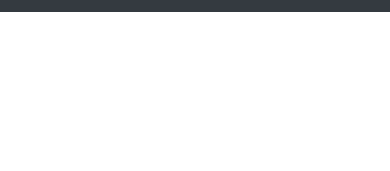
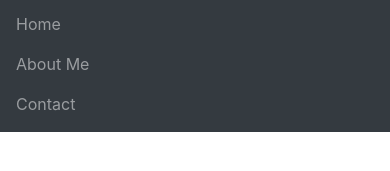
Before and after one commit to sterlingking1990/myportfolio, a plain HTML site: page index.html in a window 390 px wide. Both pictures are taken after a click on the button 44 px from the left and 39 px from the top of the page. Shown: the part 67-238 px from the top of the page. Drawn offline with nearby package versions, Linux system fonts and the light colour scheme.

Commit message:
fix add id for menu toggle

```diff
--- a/index.html
+++ b/index.html
@@ -24,7 +24,7 @@
 
                     <a href="#" class="navbar-brand"><span class="navbar-logo">K</span></a>
 
-                    <div class="collapse navbar-collapse">
+                    <div class="collapse navbar-collapse" id="NavMenu">
                         <ul class="navbar-nav ml-auto">
                             <li class="navbar-item"><a href="#" class="nav-link">Home</a></li>
                             <li class="navbar-item"><a href="#" class="nav-link">About Me</a></li>
```
